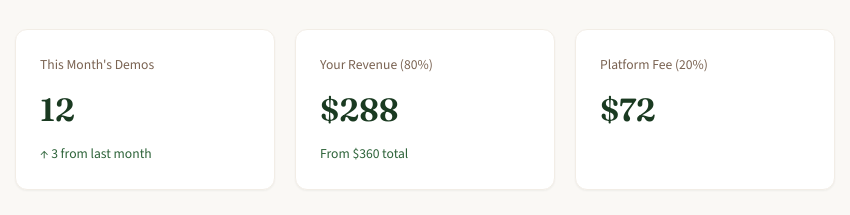
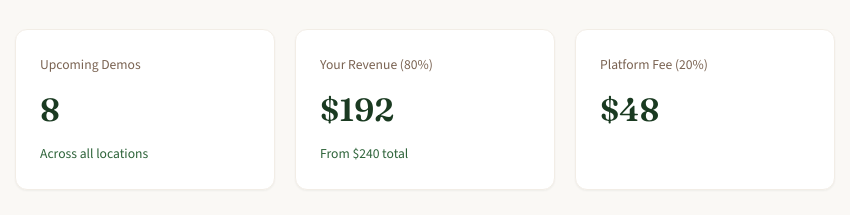
Before and after one commit to grassrootsmarketing/demohub, a plain HTML site: page gus-community-market-scheduling-portal.html in a window 1280 px wide. Both pictures are taken after a click on the link "Admin Dashboard". Shown: the part 178-393 px from the top of the page, 75-925 px from the left. Drawn offline with nearby package versions, Linux system fonts and the light colour scheme.

Commit message:
Wire admin stat cards to demo table data and location filter

```diff
--- a/gus-community-market-scheduling-portal.html
+++ b/gus-community-market-scheduling-portal.html
@@ -414,9 +414,9 @@
                     <p class="page-subtitle">Manage your demo schedule and view earnings</p>
                 </div>
                 <div class="stats-grid">
-                    <div class="stat-card"><div class="stat-label">This Month's Demos</div><div class="stat-value">12</div><div class="stat-change">↑ 3 from last month</div></div>
-                    <div class="stat-card"><div class="stat-label">Your Revenue (80%)</div><div class="stat-value">$288</div><div class="stat-change">From $360 total</div></div>
-                    <div class="stat-card"><div class="stat-label">Platform Fee (20%)</div><div class="stat-value">$72</div></div>
+                    <div class="stat-card"><div class="stat-label">Upcoming Demos</div><div class="stat-value" id="statDemos">8</div><div class="stat-change" id="statDemosNote">Across all locations</div></div>
+                    <div class="stat-card"><div class="stat-label">Your Revenue (80%)</div><div class="stat-value" id="statRevenue">$192</div><div class="stat-change" id="statTotalNote">From $240 total</div></div>
+                    <div class="stat-card"><div class="stat-label">Platform Fee (20%)</div><div class="stat-value" id="statPlatform">$48</div></div>
                     <div class="stat-card"><div class="stat-label">Demo Fee</div><div class="stat-value">$30</div></div>
                 </div>
                 <div class="table-card" style="margin-bottom: 32px;">
@@ -546,7 +546,21 @@
                 if (match) visible++;
             });
             document.getElementById('demoEmptyState').style.display = visible === 0 ? 'block' : 'none';
+            updateAdminStats(selected, visible);
         }
+
+        const DEMO_FEE = 30;
+        function updateAdminStats(selected, count) {
+            const total = count * DEMO_FEE;
+            const revenue = Math.round(total * 0.8);
+            const platform = total - revenue;
+            document.getElementById('statDemos').textContent = count;
+            document.getElementById('statRevenue').textContent = '$' + revenue;
+            document.getElementById('statPlatform').textContent = '$' + platform;
+            document.getElementById('statTotalNote').textContent = 'From $' + total + ' total';
+            document.getElementById('statDemosNote').textContent = (selected === 'all') ? 'Across all locations' : selected;
+        }
+        document.addEventListener('DOMContentLoaded', filterDemos);
 
         function selectLocation(location) {
             currentLocation = location;
```
